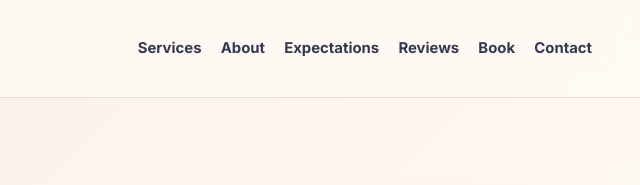
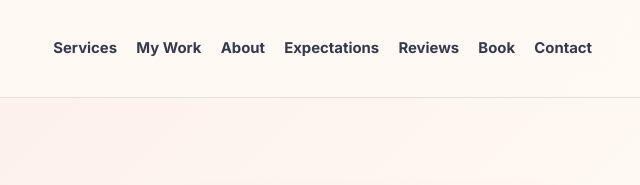
Before and after one commit to mla29-sudo/Beauty-light, a plain HTML site: page index.html in a window 1280 px wide. Shown: the top 185 px of the page, 640-1280 px from the left. Drawn offline with nearby package versions, Linux system fonts and the light colour scheme.

Commit message:
Link My Work page from home

```diff
--- a/index.html
+++ b/index.html
@@ -26,6 +26,7 @@
       <button class="menu-btn" aria-label="Toggle navigation" aria-expanded="false">Menu</button>
       <nav class="nav" id="site-nav">
         <a href="#services">Services</a>
+        <a href="my-work.html">My Work</a>
         <a href="#about">About</a>
         <a href="#expectations">Expectations</a>
         <a href="#reviews">Reviews</a>
@@ -233,6 +234,7 @@
           <h3>Services</h3>
           <a href="electrolysis.html">Electrolysis</a>
           <a href="waxing.html">Waxing</a>
+          <a href="my-work.html">My Work</a>
           <a href="facials.html">Facials</a>
           <a href="manicures.html">Manicures</a>
         </div>
```
